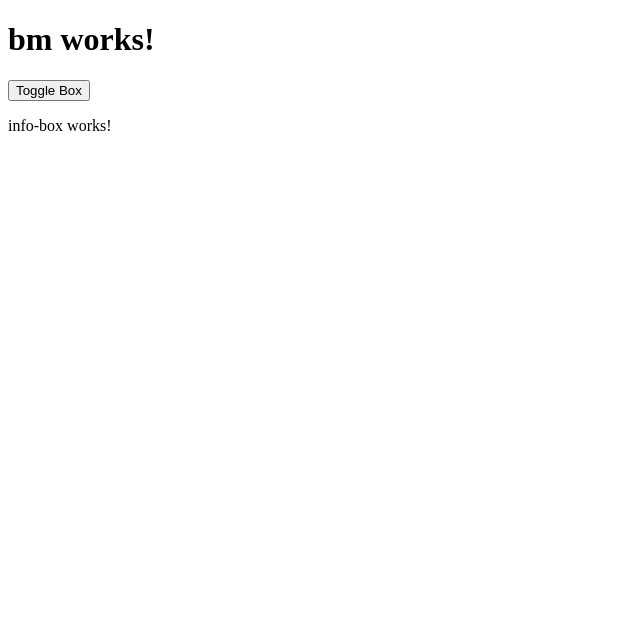
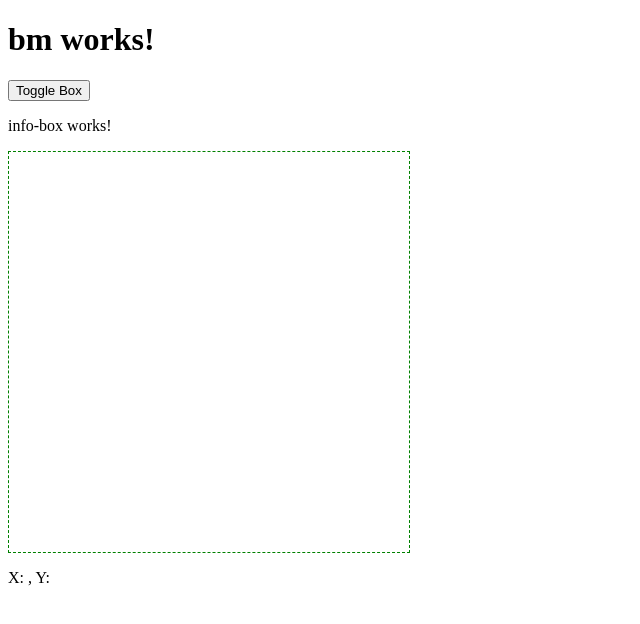
Before and after one commit to aschuettler/angular2-workshop-2016-12-nrw, an Angular app: page / in a window 1280 px wide. Shown: the top 624 px of the page, without its empty margins (0-640 px from the left). Built offline with nearby package versions, Linux system fonts and the light colour scheme.

Commit message:
mouse-cursor 1

```diff
--- a/src/app/app.component.html
+++ b/src/app/app.component.html
@@ -3,3 +3,4 @@
 </h1>
 
 <bm-info-box></bm-info-box>
+<bm-mouse-cursor></bm-mouse-cursor>
--- a/src/app/app.module.ts
+++ b/src/app/app.module.ts
@@ -5,11 +5,13 @@ import { HttpModule } from '@angular/http';
 
 import { AppComponent } from './app.component';
 import { InfoBoxComponent } from './info-box/info-box.component';
+import { MouseCursorComponent } from './mouse-cursor/mouse-cursor.component';
 
 @NgModule({
   declarations: [
     AppComponent,
-    InfoBoxComponent
+    InfoBoxComponent,
+    MouseCursorComponent
   ],
   imports: [
     BrowserModule,
--- /dev/null
+++ b/src/app/mouse-cursor/mouse-cursor.component.html
@@ -0,0 +1,6 @@
+<div
+  style="height: 400px; width: 400px; border: 1px dashed green;"
+  (mousemove)="x=$event.clientX; y=$event.clientY"
+></div>
+
+<p>X: {{x}}, Y: {{y}}</p>
--- /dev/null
+++ b/src/app/mouse-cursor/mouse-cursor.component.ts
@@ -0,0 +1,15 @@
+import { Component, OnInit } from '@angular/core';
+
+@Component({
+  selector: 'bm-mouse-cursor',
+  templateUrl: './mouse-cursor.component.html',
+  styleUrls: ['./mouse-cursor.component.css']
+})
+export class MouseCursorComponent implements OnInit {
+
+  constructor() { }
+
+  ngOnInit() {
+  }
+
+}
```
Also changed, not shown: src/app/mouse-cursor/mouse-cursor.component.css (added), 1 other file (tests, documents, lock files or other folders).
